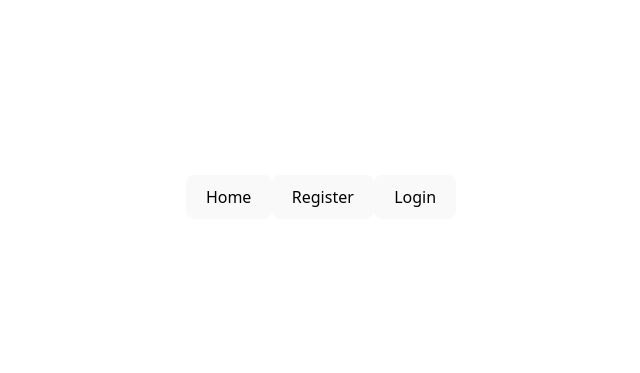
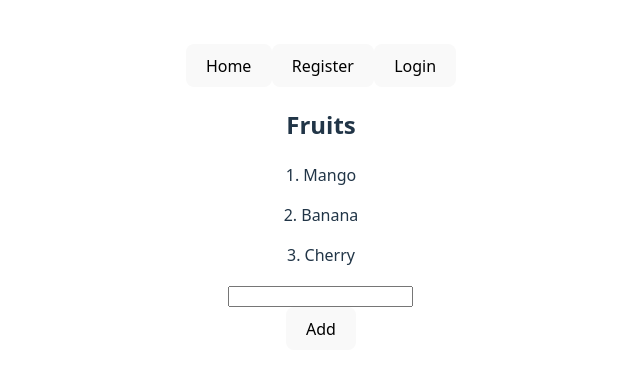
Before and after one commit to GopalGavas/react-repo, a React (Vite) app: page /add-fruit in a window 1280 px wide. Before the commit this address had no page. Shown: the part 203-576 px from the top of the page, without its empty margins (319-959 px from the left). Built offline with nearby package versions, Linux system fonts and the light colour scheme.

Commit message:
add 02-08-25

```diff
--- a/package.json
+++ b/package.json
@@ -12,7 +12,8 @@
   "dependencies": {
     "react": "^19.1.0",
     "react-dom": "^19.1.0",
-    "react-router": "^7.7.1"
+    "react-router": "^7.7.1",
+    "styled-components": "^6.1.19"
   },
   "devDependencies": {
     "@eslint/js": "^9.30.1",
--- a/src/App.jsx
+++ b/src/App.jsx
@@ -9,6 +9,9 @@ import UseEffect from "./pages/30-7-2025/UseEffect";
 import DynamicStyling from "./pages/03-08-2025/DynamicStyling";
 import UseParams from "./pages/01-08-2025/UseParams";
 import Product from "./pages/01-08-2025/Product";
+import StyleComp from "./pages/02-08-2025/StyleComp";
+import AddFruit from "./pages/02-08-2025/AddFruit";
+import Greeting from "./pages/02-08-2025/Greeting";
 
 function App() {
   return (
@@ -22,6 +25,12 @@ function App() {
         <Route path="/useEffect" element={<UseEffect />}></Route>
         <Route path="/use-params" element={<UseParams />}></Route>
         <Route path="/product/:productId" element={<Product />}></Route>
+        <Route path="/styled-component" element={<StyleComp />}></Route>
+        <Route path="/add-fruit" element={<AddFruit />}></Route>
+        <Route
+          path="/greeting"
+          element={<Greeting name="Gopal" isLoggedIn={true} />}
+        ></Route>
         <Route path="/dynamic-styling" element={<DynamicStyling />}></Route>
       </Routes>
     </>
--- /dev/null
+++ b/src/pages/02-08-2025/AddFruit.jsx
@@ -0,0 +1,31 @@
+import { useState } from "react";
+
+const AddFruit = () => {
+  const [fruits, setFruits] = useState(["Mango", "Banana", "Cherry"]);
+  const [newFruit, setNewFruit] = useState();
+
+  const handleInputChange = (e) => {
+    setNewFruit(e.target.value);
+  };
+
+  const handleSubmit = () => {
+    setFruits([...fruits, newFruit]);
+    setNewFruit("");
+  };
+
+  return (
+    <div>
+      <h2>Fruits</h2>
+      {fruits.map((fruit, index) => (
+        <p>
+          {index + 1}. {fruit}
+        </p>
+      ))}
+      <input value={newFruit} onChange={handleInputChange}></input>
+      <br />
+      <button onClick={handleSubmit}>Add</button>
+    </div>
+  );
+};
+
+export default AddFruit;
--- /dev/null
+++ b/src/pages/02-08-2025/Greeting.jsx
@@ -0,0 +1,29 @@
+import React, { useState } from "react";
+
+const Greeting = ({ name, isLoggedIn }) => {
+  const [bgColor, setBgColor] = useState("lightblue");
+  const changeColor = () => {
+    setBgColor(bgColor === "lightblue" ? "lightgreen" : "lightblue");
+  };
+
+  const style = {
+    cursor: "pointer",
+    backgroundColor: bgColor,
+  };
+
+  if (isLoggedIn) {
+    return (
+      <h1 style={style} onClick={changeColor}>
+        Hello {name}
+      </h1>
+    );
+  } else {
+    return (
+      <h1 style={style} onClick={changeColor}>
+        Please Login
+      </h1>
+    );
+  }
+};
+
+export default Greeting;
--- /dev/null
+++ b/src/pages/02-08-2025/StyleComp.jsx
@@ -0,0 +1,19 @@
+import styled from "styled-components";
+
+const Wrapper = styled.div`
+  background-color: lightblue;
+`;
+
+const Title = styled.h1`
+  color: red;
+`;
+
+const StyleComp = () => {
+  return (
+    <Wrapper>
+      <Title>Styled Component</Title>
+    </Wrapper>
+  );
+};
+
+export default StyleComp;
```
Also changed, not shown: 1 other file (tests, documents, lock files or other folders).
